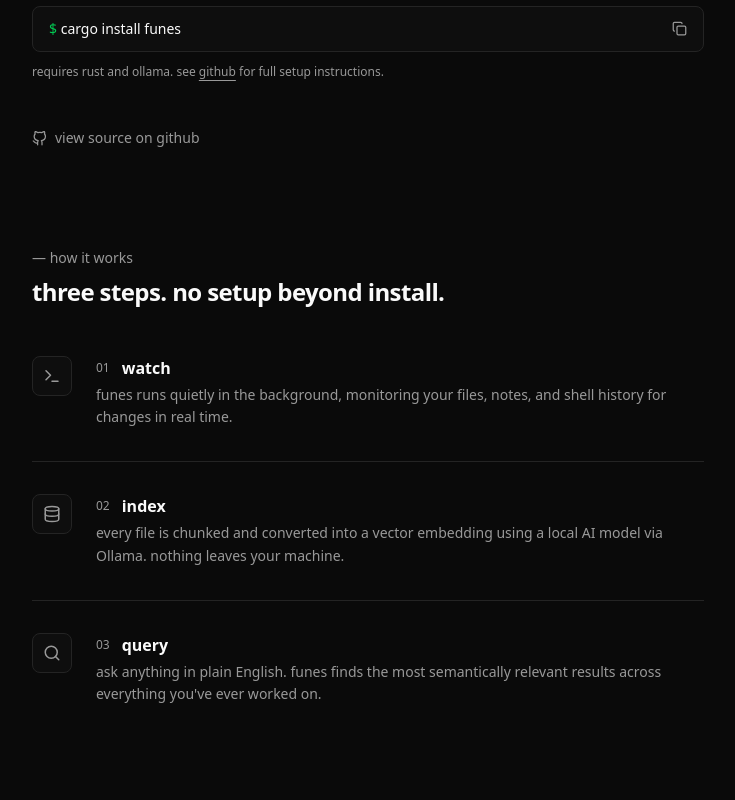
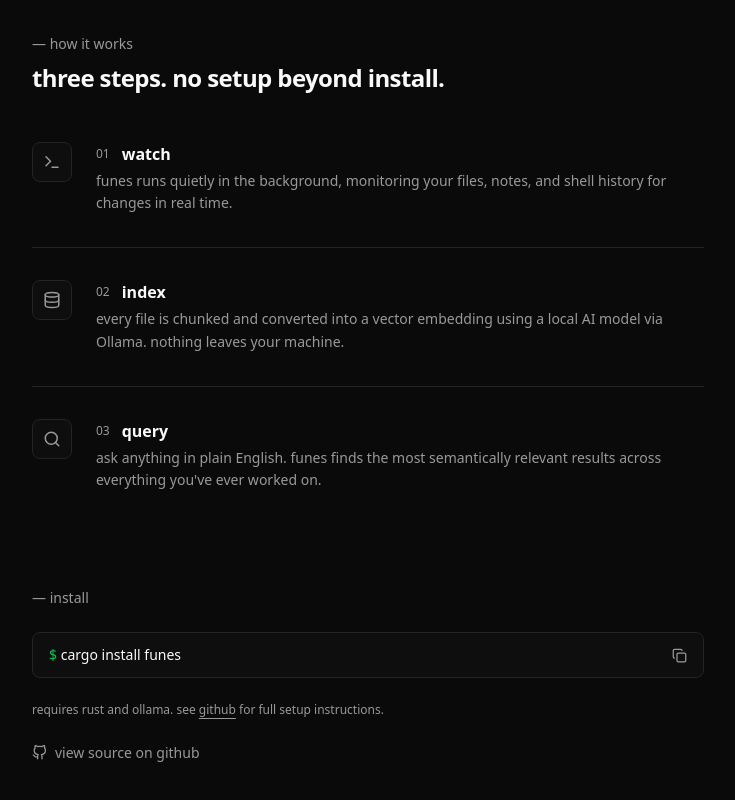
Before and after one commit to bhavv04/funes, a Next.js app in the folder web/: page / in a window 1280 px wide. Shown: the part 720-1520 px from the top of the page, without its empty margins (272-1007 px from the left). Built offline with nearby package versions, Linux system fonts and the light colour scheme.

Commit message:
feat: create install page section && refactor hero

```diff
--- a/web/app/page.tsx
+++ b/web/app/page.tsx
@@ -1,14 +1,18 @@
 import Navbar from "@/components/layout/navbar";
 import Footer from "@/components/layout/footer";
 import Hero from "@/components/sections/hero";
+import Install from "@/components/sections/install";
 import HowItWorks from "@/components/sections/features";
 
 export default function Home() {
   return (
     <main>
       <Navbar />
-      <Hero />
-      <HowItWorks />
+      <div className="pt-24">
+        <Hero />
+        <HowItWorks />
+        <Install />
+      </div>
       <Footer />
     </main>
   );
--- a/web/components/sections/hero.tsx
+++ b/web/components/sections/hero.tsx
@@ -23,7 +23,7 @@
   };
 
   return (
-    <section className="min-h-screen flex flex-col items-center justify-center px-6 pt-21">
+    <section className="flex flex-col items-center justify-center px-6">
       <div className="w-full max-w-2xl mx-auto space-y-12">
 
         <div className="space-y-4">
@@ -49,43 +49,6 @@
 
         <TerminalDemo />
 
-        <div className="space-y-3">
-          <p className="text-sm text-[hsl(var(--muted-foreground))] ">
-            — install
-          </p>
-          <div className="flex items-center justify-between gap-4 px-4 py-3 rounded-lg border border-[hsl(var(--border))] bg-[hsl(var(--muted))]/30">
-            <span className=" text-sm">
-              <span className="text-green-500">$</span> {INSTALL_COMMAND}
-            </span>
-            <button
-              onClick={handleCopy}
-              className="text-[hsl(var(--muted-foreground))] hover:text-[hsl(var(--foreground))] transition-colors shrink-0"
-            >
-              {copied ? <Check size={15} /> : <Copy size={15} />}
-            </button>
-          </div>
-          <p className="text-xs text-[hsl(var(--muted-foreground))]">
-            requires rust and ollama. see{" "}
-            <a
-              href="https://github.com/bhavv04/funes"
-              className="underline underline-offset-4 hover:text-[hsl(var(--foreground))] transition-colors"
-            >
-              github
-            </a>{" "}
-            for full setup instructions.
-          </p>
-        </div>
-
-        <a
-          href="https://github.com/bhavv04/funes"
-          target="_blank"
-          rel="noopener noreferrer"
-          className="inline-flex items-center gap-2 text-sm text-[hsl(var(--muted-foreground))] hover:text-[hsl(var(--foreground))] transition-colors"
-        >
-          <Github size={15} />
-          view source on github
-        </a>
-
       </div>
     </section>
   );
--- a/web/components/sections/install.tsx
+++ b/web/components/sections/install.tsx
@@ -0,0 +1,62 @@
+"use client";
+
+import { FiGithub as Github } from "react-icons/fi";
+import { Check, Copy } from "lucide-react";
+import { useState } from "react";
+
+export default function Install() {
+  const INSTALL_COMMAND = "cargo install funes";
+  const [copied, setCopied] = useState(false);
+
+  const handleCopy = () => {
+    navigator.clipboard.writeText(INSTALL_COMMAND);
+    setCopied(true);
+    setTimeout(() => setCopied(false), 2000);
+  };
+
+  return (
+    <section
+      id="install"
+      className="flex flex-col items-center justify-center px-6"
+    >
+      <div className="w-full max-w-2xl mx-auto space-y-6">
+        <p className="text-sm text-[hsl(var(--muted-foreground))]">
+          — install
+        </p>
+
+        <div className="flex items-center justify-between gap-4 px-4 py-3 rounded-lg border border-[hsl(var(--border))] bg-[hsl(var(--muted))]/30">
+          <span className="text-sm">
+            <span className="text-green-500">$</span> {INSTALL_COMMAND}
+          </span>
+          <button
+            onClick={handleCopy}
+            className="text-[hsl(var(--muted-foreground))] hover:text-[hsl(var(--foreground))] transition-colors shrink-0"
+          >
+            {copied ? <Check size={15} /> : <Copy size={15} />}
+          </button>
+        </div>
+
+        <p className="text-xs text-[hsl(var(--muted-foreground))]">
+          requires rust and ollama. see{" "}
+          <a
+            href="https://github.com/bhavv04/funes"
+            className="underline underline-offset-4 hover:text-[hsl(var(--foreground))] transition-colors"
+          >
+            github
+          </a>{" "}
+          for full setup instructions.
+        </p>
+
+        <a
+          href="https://github.com/bhavv04/funes"
+          target="_blank"
+          rel="noopener noreferrer"
+          className="inline-flex items-center gap-2 text-sm text-[hsl(var(--muted-foreground))] hover:text-[hsl(var(--foreground))] transition-colors"
+        >
+          <Github size={15} />
+          view source on github
+        </a>
+      </div>
+    </section>
+  );
+}
```
